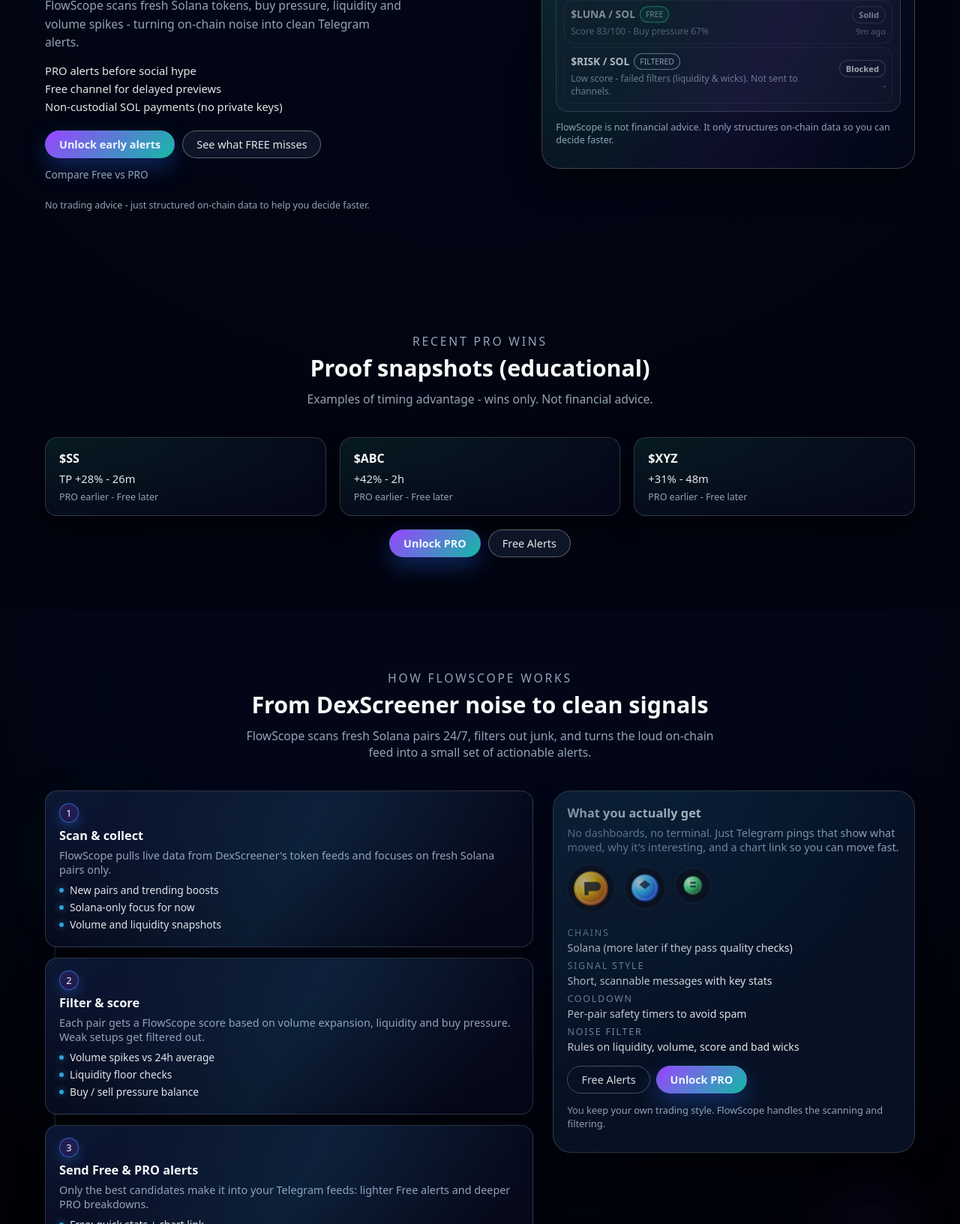
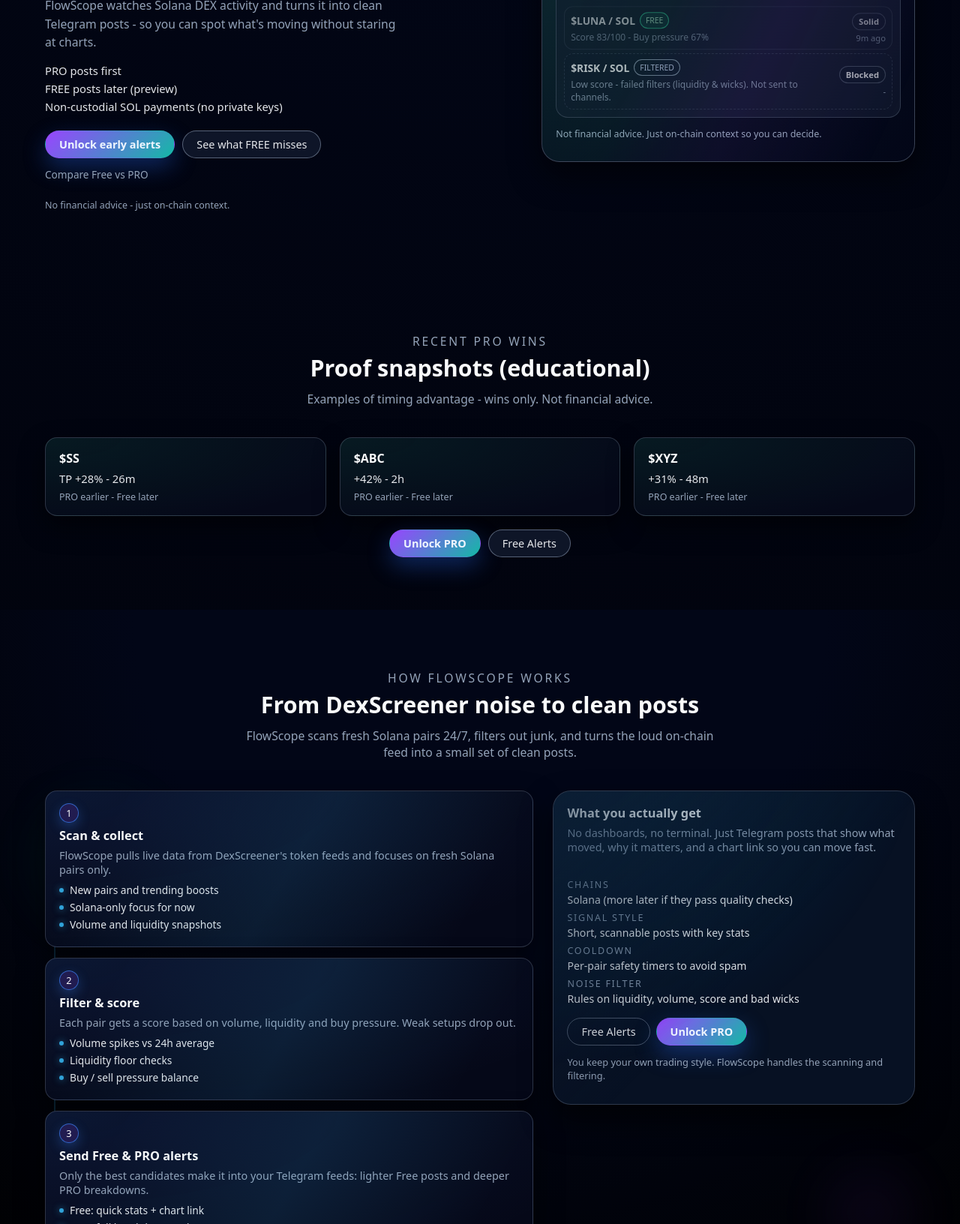
Before and after one commit to Crypto-Chain/FlowScope, a plain HTML site: page index.html in a window 1280 px wide. Shown: the part 380-2012 px from the top of the page at 75% size. Drawn offline with Linux system fonts and the light colour scheme.

Commit message:
Add files via upload

```diff
--- a/index.html
+++ b/index.html
@@ -2,16 +2,16 @@
 <html lang="en">
 <head>
   <meta charset="UTF-8" />
-  <title>FlowScope - Smart Crypto Signals</title>
+  <title>FlowScope - Solana DEX Alerts</title>
   <meta name="viewport" content="width=device-width, initial-scale=1" />
   <meta
     name="description"
-    content="FlowScope scans Solana DEX flow 24/7 and delivers clean Telegram alerts. Free is delayed previews. PRO is early access with deeper metrics - before hype."
+    content="FlowScope watches Solana DEX activity and turns it into clean Telegram posts. Free is delayed preview. PRO is earlier with more detail."
   />
   <meta property="og:title" content="FlowScope - Solana DEX Alerts" />
   <meta
     property="og:description"
-    content="FlowScope scans Solana DEX flow 24/7 and delivers clean Telegram alerts. Free is delayed previews. PRO is early access with deeper metrics - before hype."
+    content="FlowScope watches Solana DEX activity and turns it into clean Telegram posts. Free is delayed preview. PRO is earlier with more detail."
   />
   <meta property="og:url" content="https://flowscope.app" />
   <link rel="stylesheet" href="styles.css" />
@@ -26,7 +26,7 @@
         </div>
         <div class="brand-text">
           <span class="brand-name">FlowScope</span>
-          <span class="brand-tagline">Smart Crypto Signals</span>
+          <span class="brand-tagline">Solana DEX alerts</span>
         </div>
       </a>
 
@@ -70,18 +70,18 @@
       <div class="container hero-grid">
         <!-- Hero left -->
         <div class="hero-copy">
-          <p class="eyebrow">24/7 Solana DEX flow - Free previews, PRO early access</p>
+          <p class="eyebrow">24/7 Solana DEX flow - Free previews, PRO gets the heads-up</p>
           <h1>
-            Catch Solana momentum before it trends.
+            Track Solana flow before it trends.
             <br />
-            <span class="accent">Free sees it later. PRO sees it early.</span>
+            <span class="accent">FREE gets the recap. PRO gets the heads-up.</span>
           </h1>
           <p class="hero-subtitle">
-            FlowScope scans fresh Solana tokens, buy pressure, liquidity and volume spikes - turning on-chain noise into clean Telegram alerts.
+            FlowScope watches Solana DEX activity and turns it into clean Telegram posts - so you can spot what's moving without staring at charts.
           </p>
          <ul class="hero-list">
-            <li>PRO alerts before social hype</li>
-            <li>Free channel for delayed previews</li>
+            <li>PRO posts first</li>
+            <li>FREE posts later (preview)</li>
             <li>Non-custodial SOL payments (no private keys)</li>
           </ul>
           <div class="hero-cta">
@@ -105,7 +105,7 @@
         </div>
         <a class="hero-compare" href="#pricing">Compare Free vs PRO</a>
           <p class="hero-footnote">
-            No trading advice - just structured on-chain data to help you decide faster.
+            No financial advice - just on-chain context.
           </p>
         </div>
 
@@ -171,7 +171,7 @@
             </article>
           </div>
           <p class="hero-footnote">
-            FlowScope is not financial advice. It only structures on-chain data so you can decide faster.
+            Not financial advice. Just on-chain context so you can decide.
           </p>
         </div>
       </div>
@@ -230,10 +230,10 @@
       <div class="container how-layout">
         <header class="section-header how-header reveal" data-delay="0">
           <p class="section-eyebrow">How FlowScope works</p>
-          <h2>From DexScreener noise to clean signals</h2>
+          <h2>From DexScreener noise to clean posts</h2>
           <p>
             FlowScope scans fresh Solana pairs 24/7, filters out junk, and turns the loud on-chain feed
-            into a small set of actionable alerts.
+            into a small set of clean posts.
           </p>
         </header>
 
@@ -256,8 +256,8 @@
               <div class="step-icon">2</div>
               <h3>Filter &amp; score</h3>
               <p>
-                Each pair gets a FlowScope score based on volume expansion, liquidity and buy pressure.
-                Weak setups get filtered out.
+                Each pair gets a score based on volume, liquidity and buy pressure.
+                Weak setups drop out.
               </p>
               <ul>
                 <li>Volume spikes vs 24h average</li>
@@ -270,7 +270,7 @@
               <div class="step-icon">3</div>
               <h3>Send Free &amp; PRO alerts</h3>
               <p>
-                Only the best candidates make it into your Telegram feeds: lighter Free alerts
+                Only the best candidates make it into your Telegram feeds: lighter Free posts
                 and deeper PRO breakdowns.
               </p>
               <ul>
@@ -284,52 +284,10 @@
           <aside class="how-aside reveal reveal-right" data-delay="180">
             <h3>What you actually get</h3>
             <p class="how-aside-intro">
-              No dashboards, no terminal. Just Telegram pings that show what moved,
-              why it's interesting, and a chart link so you can move fast.
+              No dashboards, no terminal. Just Telegram posts that show what moved,
+              why it matters, and a chart link so you can move fast.
             </p>
             <div class="coin-cluster" aria-hidden="true">
-              <div class="coin coin-primary">
-                <svg viewBox="0 0 64 64" role="presentation">
-                  <defs>
-                    <radialGradient id="coinGold" cx="30%" cy="30%" r="70%">
-                      <stop offset="0%" stop-color="#fff4b8" />
-                      <stop offset="45%" stop-color="#facc15" />
-                      <stop offset="100%" stop-color="#b45309" />
-                    </radialGradient>
-                  </defs>
-                  <circle cx="32" cy="32" r="26" fill="url(#coinGold)" />
-                  <circle cx="32" cy="32" r="22" fill="none" stroke="rgba(255,255,255,0.35)" stroke-width="2" />
-                  <path d="M24 22h16c4 0 7 3 7 7s-3 7-7 7H28v6h-6V22z" fill="rgba(15,23,42,0.8)" />
-                </svg>
-              </div>
-              <div class="coin coin-secondary">
-                <svg viewBox="0 0 64 64" role="presentation">
-                  <defs>
-                    <radialGradient id="coinBlue" cx="30%" cy="30%" r="70%">
-                      <stop offset="0%" stop-color="#e0f2fe" />
-                      <stop offset="50%" stop-color="#38bdf8" />
-                      <stop offset="100%" stop-color="#1d4ed8" />
-                    </radialGradient>
-                  </defs>
-                  <circle cx="32" cy="32" r="24" fill="url(#coinBlue)" />
-                  <circle cx="32" cy="32" r="20" fill="none" stroke="rgba(255,255,255,0.3)" stroke-width="2" />
-                  <path d="M22 26l10-8 10 8-10 8-10-8z" fill="rgba(15,23,42,0.75)" />
-                </svg>
-              </div>
-              <div class="coin coin-tertiary">
-                <svg viewBox="0 0 64 64" role="presentation">
-                  <defs>
-                    <radialGradient id="coinGreen" cx="30%" cy="30%" r="70%">
-                      <stop offset="0%" stop-color="#dcfce7" />
-                      <stop offset="50%" stop-color="#4ade80" />
-                      <stop offset="100%" stop-color="#166534" />
-                    </radialGradient>
-                  </defs>
-                  <circle cx="32" cy="32" r="20" fill="url(#coinGreen)" />
-                  <circle cx="32" cy="32" r="16" fill="none" stroke="rgba(255,255,255,0.28)" stroke-width="2" />
-                  <path d="M26 24h12v4H26v-4zm0 8h12v4H26v-4z" fill="rgba(15,23,42,0.75)" />
-                </svg>
-              </div>
             </div>
 
             <dl class="how-facts">
@@ -339,7 +297,7 @@
               </div>
               <div>
                 <dt>Signal style</dt>
-                <dd>Short, scannable messages with key stats</dd>
+                <dd>Short, scannable posts with key stats</dd>
               </div>
               <div>
                 <dt>Cooldown</dt>
@@ -517,8 +475,8 @@
           <p class="section-eyebrow">Key features</p>
           <h2>Built for people who live on DEXs</h2>
           <p>
-            FlowScope keeps things simple: no dashboards, no over-engineering - just on-chain data turned
-            into readable Telegram alerts.
+            FlowScope keeps things simple: no dashboards, no extra tools - just on-chain data turned
+            into readable Telegram posts.
           </p>
         </header>
 
@@ -531,7 +489,7 @@
           </article>
 
           <article class="feature-card reveal" data-delay="240">
-            <h3>Smart scoring</h3>
+            <h3>Simple scoring</h3>
             <p>
               Each token gets a 0-100 score based on liquidity, 1h vs 24h volume and buy pressure,
               so you can quickly see if it's interesting.
@@ -539,7 +497,7 @@
           </article>
 
           <article class="feature-card reveal" data-delay="300">
-            <h3>Clean signal format</h3>
+            <h3>Clean post format</h3>
             <p>
               Signals are designed to be readable in one glance: volumes, liquidity, score, buy/sell ratio
               and direct chart links.
@@ -563,7 +521,7 @@
           <article class="feature-card reveal" data-delay="480">
             <h3>Simple setup</h3>
             <p>
-              The bot runs on your own server. Plug in env vars, connect Telegram and let FlowScope stream alerts automatically.
+              The bot runs on your own server. Plug in env vars, connect Telegram and let FlowScope stream alerts.
             </p>
           </article>
         </div>
@@ -572,7 +530,7 @@
           <h3>Why not classic signals?</h3>
           <p>
             FlowScope is not a pump group and not copy-trading. It doesn't tell you what to buy -
-            it just turns on-chain noise into structured information so you can make your own calls faster.
+            it just turns on-chain noise into readable posts so you can make your own calls faster.
           </p>
         </div>
       </div>
@@ -591,15 +549,15 @@
           <article class="faq-item reveal" data-delay="180">
             <h3>Is FlowScope giving financial advice?</h3>
             <p>
-              No. FlowScope formats on-chain data (volume, liquidity, buy pressure, etc.) into readable alerts.
-              You always stay responsible for your own trades.
+              No. FlowScope formats on-chain data (volume, liquidity, buy pressure, etc.) into readable posts.
+              You stay responsible for your own trades.
             </p>
           </article>
 
           <article class="faq-item reveal" data-delay="240">
             <h3>Which chains are supported?</h3>
             <p>
-              For now the bot focuses on Solana DEX pairs. More chains can be added later, but Solana is the main playground.
+              For now the bot focuses on Solana DEX pairs. More chains can be added later, but Solana is the main focus.
             </p>
           </article>
 
@@ -607,15 +565,14 @@
             <h3>What is the difference between Free and PRO?</h3>
             <p>
               Free is a delayed preview with shorter summaries. PRO delivers earlier alerts with deeper
-              metrics, stronger filters, and access to a private PRO channel - so you see opportunities
-              before they trend.
+              metrics, stronger filters, and access to a private PRO channel - so you see it sooner.
             </p>
           </article>
 
           <article class="faq-item reveal" data-delay="360">
             <h3>How often are signals posted?</h3>
             <p>
-              The scanner runs continuously and only posts when filters are passed. Some hours will be quiet,
+              The scanner runs 24/7 and only posts when filters are passed. Some hours will be quiet,
               others more active - it depends on the market.
             </p>
           </article>
--- a/styles.css
+++ b/styles.css
@@ -38,6 +38,8 @@
 body {
   margin: 0;
   padding: 0;
+  width: 100%;
+  overflow-x: hidden;
 }
 
 html {
@@ -50,6 +52,12 @@
   background: radial-gradient(circle at top, #020617 0, #000 70%);
   color: var(--text);
   -webkit-font-smoothing: antialiased;
+}
+
+img,
+svg {
+  max-width: 100%;
+  height: auto;
 }
 
 /* ================= Layout ================= */
@@ -749,6 +757,7 @@
   gap: 26px;
   align-items: flex-start;
   position: relative;
+  overflow: visible;
 }
 
 .how-grid::before,
@@ -901,6 +910,8 @@
   border: 1px solid var(--border);
   padding: 18px 18px 16px;
   box-shadow: 0 20px 40px rgba(0, 0, 0, 0.65);
+  height: auto;
+  max-height: none;
   position: relative;
   overflow: hidden;
   z-index: 1;
@@ -996,6 +1007,14 @@
 .coin-tertiary svg {
   width: 40px;
   height: 40px;
+}
+
+.coin,
+.coin-primary,
+.coin-secondary,
+.coin-tertiary,
+.coin-glow {
+  animation: none !important;
 }
 
 @keyframes gridDrift {
```
Lines whose indentation alone changed are shown as unchanged.
